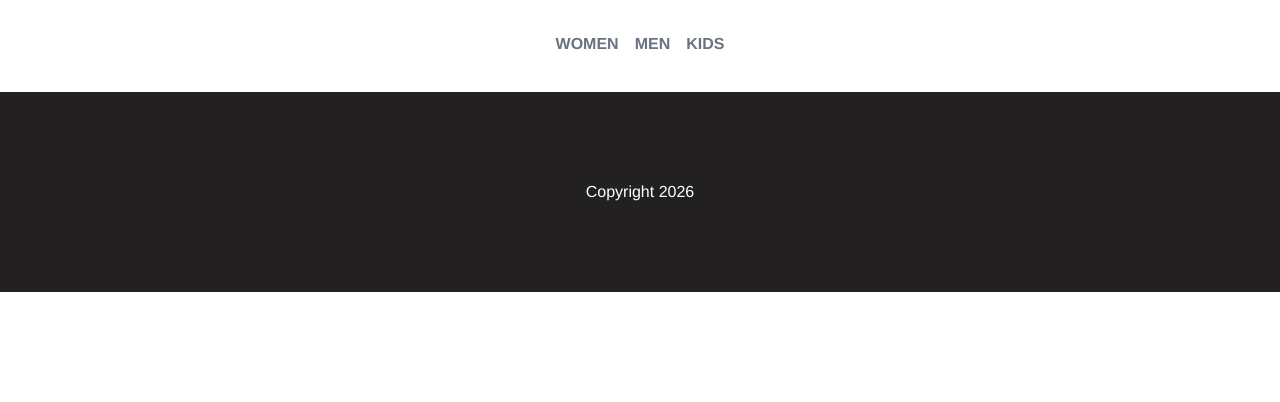
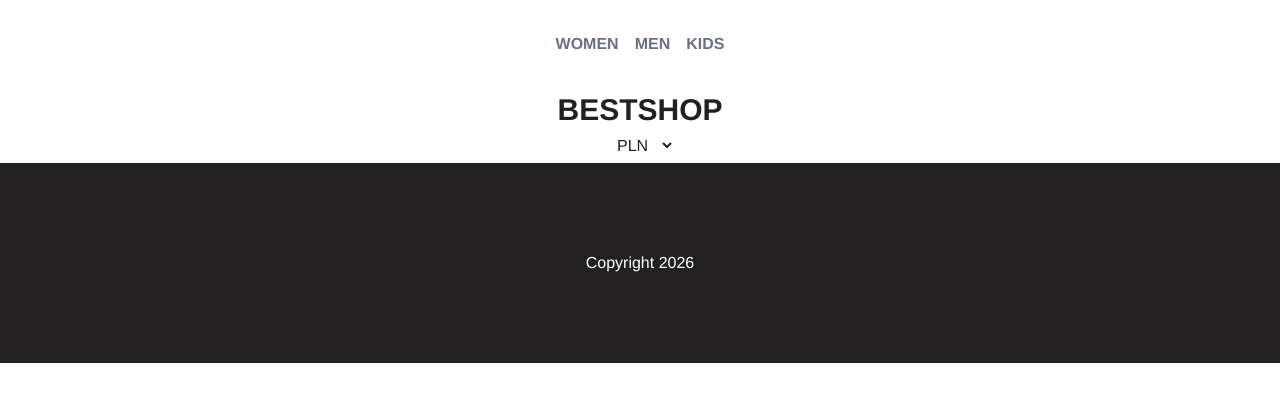
Before and after one commit to BartoszStachowski/react-shop-ecommerce, a React (Vite) app in the folder front-end/: page / in a window 1280 px wide. Shown: the top 402 px of the page. Built offline with nearby package versions, Linux system fonts and the light colour scheme.

Commit message:
currencySelector and Logo components

```diff
--- /dev/null
+++ b/front-end/src/components/CurrencySelector/CurrencySelector.tsx
@@ -0,0 +1,10 @@
+import { CURRENCIES } from '@/constants/currencies.ts';
+
+export const CurrencySelector = () => {
+    return (
+        <select name="currency" id="currency" className="p-2">
+            <option value={CURRENCIES.PLN}>{CURRENCIES.PLN}</option>
+            <option value={CURRENCIES.USD}>{CURRENCIES.USD}</option>
+        </select>
+    );
+};
--- a/front-end/src/components/Layout/Layout.tsx
+++ b/front-end/src/components/Layout/Layout.tsx
@@ -1,10 +1,14 @@
-import { Footer } from '../Footer/Footer.tsx';
-import { MainMenu } from '../MainMenu/MainMenu.tsx';
+import { Footer } from '@/components/Footer/Footer.tsx';
+import { MainMenu } from '@/components/MainMenu/MainMenu.tsx';
+import { Logo } from '@/components/Logo/Logo.tsx';
+import { CurrencySelector } from '@/components/CurrencySelector/CurrencySelector.tsx';
 
 export const Layout = () => {
     return (
         <>
             <MainMenu />
+            <Logo />
+            <CurrencySelector />
             <Footer />
         </>
     );
--- /dev/null
+++ b/front-end/src/components/Logo/Logo.tsx
@@ -0,0 +1,3 @@
+export const Logo = () => {
+    return <h1 className="uppercase">BestShop</h1>;
+};
--- /dev/null
+++ b/front-end/src/constants/currencies.ts
@@ -0,0 +1,4 @@
+export const CURRENCIES = {
+    USD: 'USD',
+    PLN: 'PLN',
+};
```
